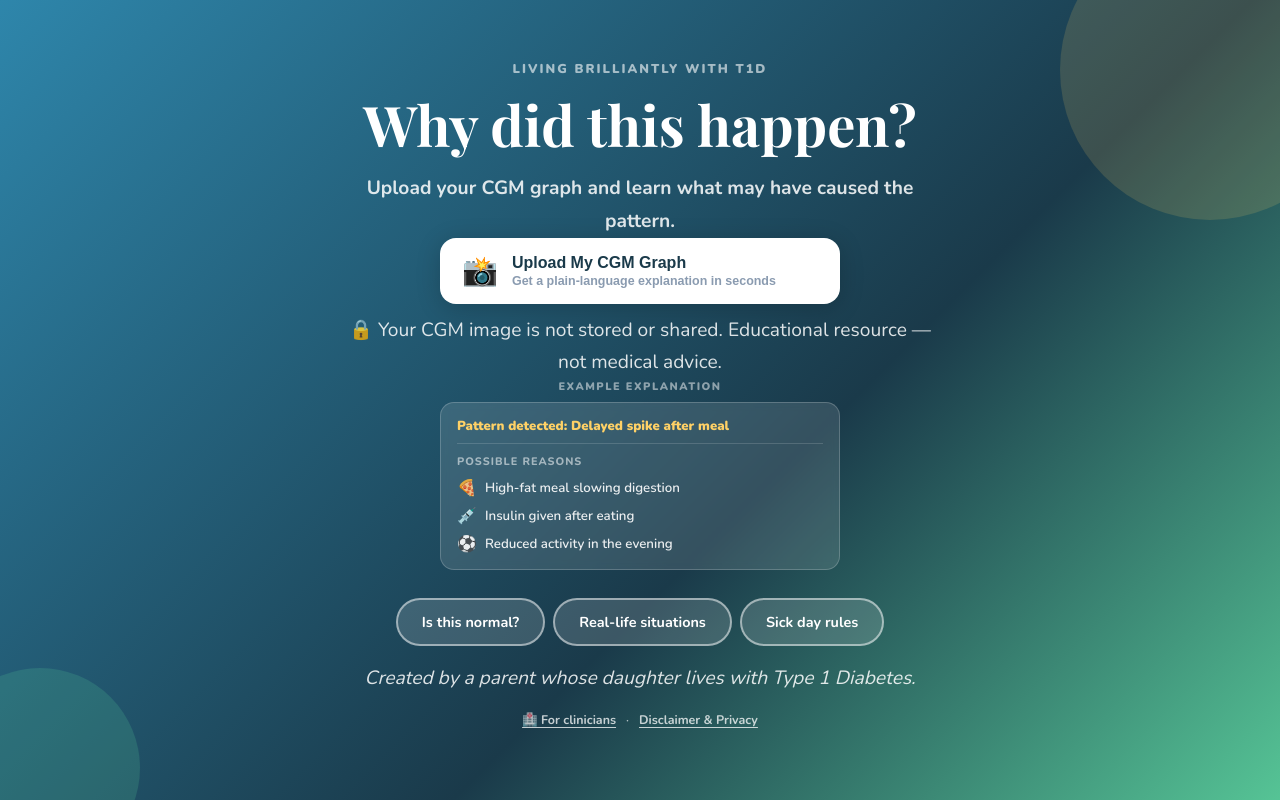
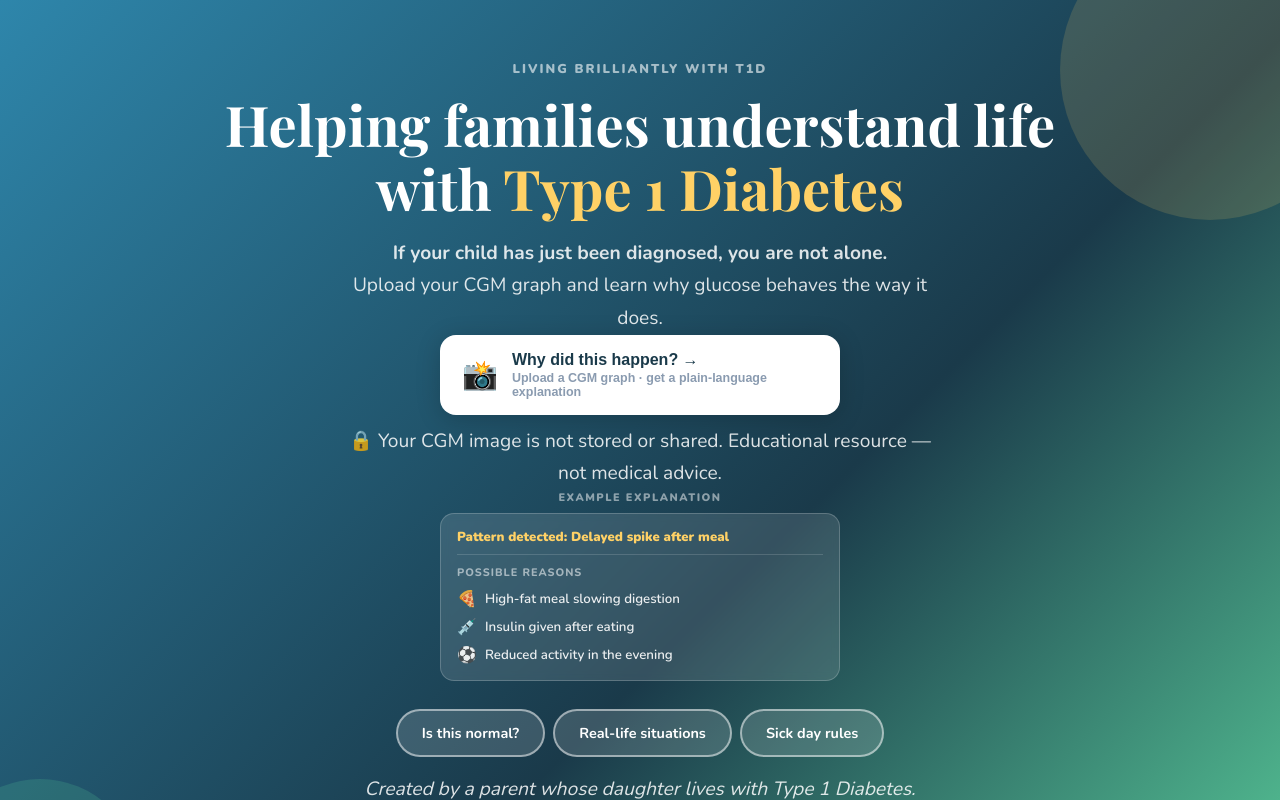
Before and after one commit to ph2oconsult-pixeldiffboho/livingwithT1D, a React (Vite) app: page / in a window 1280 px wide. Both pictures are taken after a click on the button "Skip ✕". Shown: the top 800 px of the page. Built offline with nearby package versions, Linux system fonts and the light colour scheme.

Commit message:
Empathy update

```diff
--- a/src/App.jsx
+++ b/src/App.jsx
@@ -443,15 +443,16 @@ export default function App() {
       {activeTab === "home" && (
       <div className="hero">
         <div className="hero-name">Living Brilliantly with T1D</div>
-        <h1>Why did this happen?</h1>
-        <p className="hero-connection">Upload your CGM graph and learn what may have caused the pattern.</p>
+        <h1>Helping families understand life<br />with <span>Type 1 Diabetes</span></h1>
+        <p className="hero-connection">If your child has just been diagnosed, you are not alone.</p>
+        <p className="hero-sub">Upload your CGM graph and learn why glucose behaves the way it does.</p>
 
         {/* Tool CTA — centred and primary */}
         <button className="hero-cta-upload" onClick={() => { switchTab("explainer"); setTimeout(() => { document.querySelector(".content")?.scrollIntoView({ behavior: "smooth" }); }, 80); }}>
           <span className="hero-upload-icon">📸</span>
           <div>
-            <div className="hero-upload-title">Upload My CGM Graph</div>
-            <div className="hero-upload-sub">Get a plain-language explanation in seconds</div>
+            <div className="hero-upload-title">Why did this happen? →</div>
+            <div className="hero-upload-sub">Upload a CGM graph · get a plain-language explanation</div>
           </div>
         </button>
 
```
